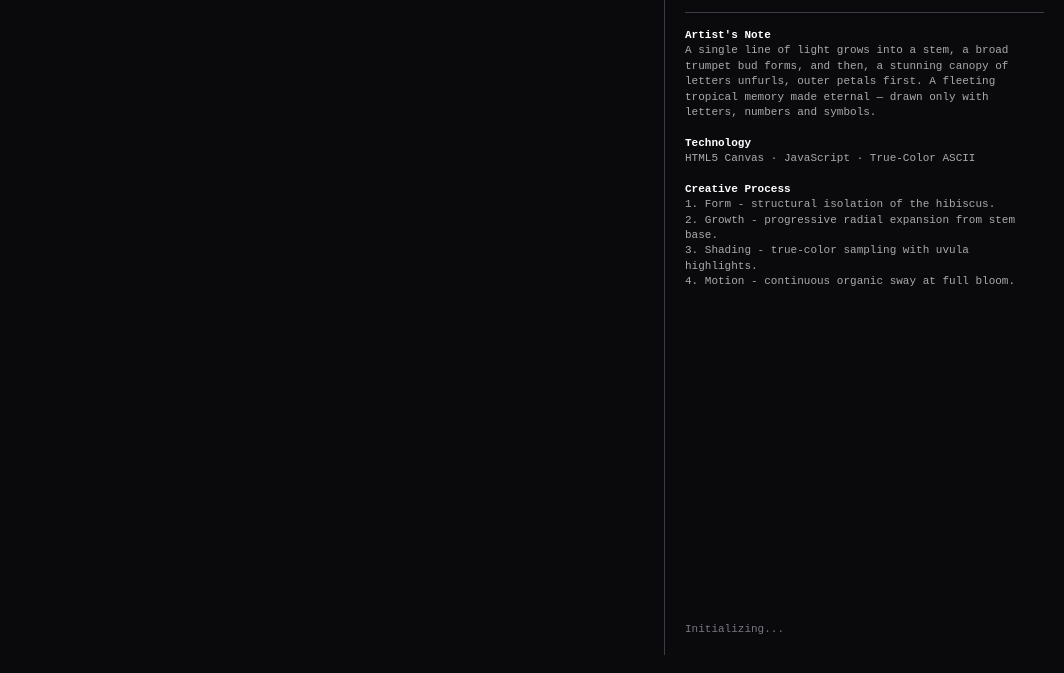
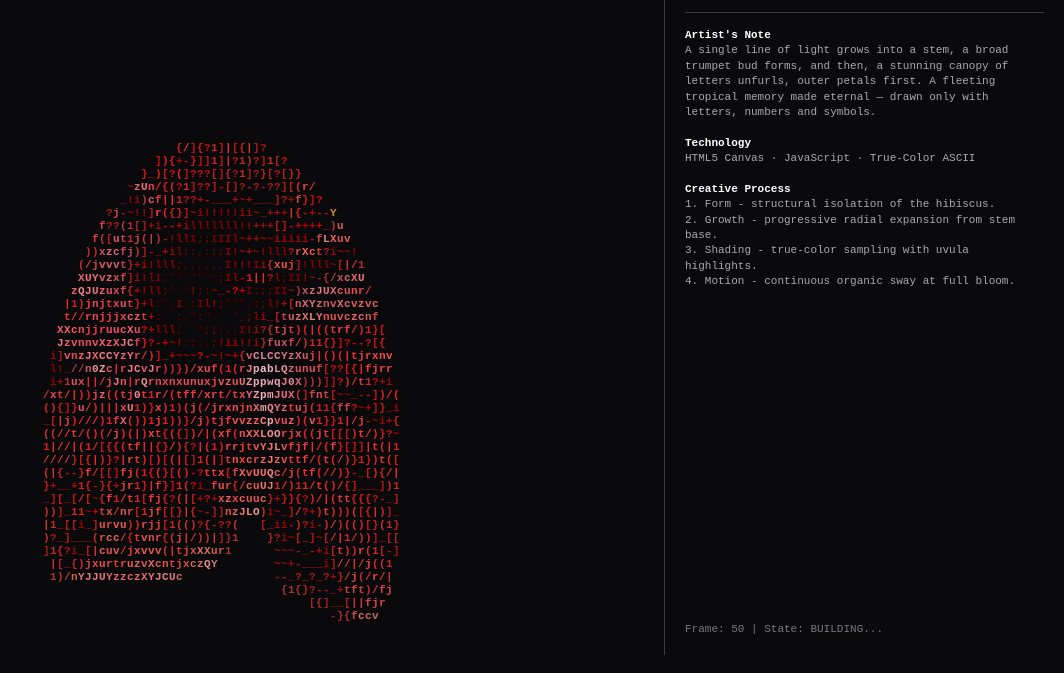
Before and after one commit to JMAJack/ASCII-DEcorations, a plain HTML site: page index.html in a window 1280 px wide. Shown: the part 105-778 px from the top of the page, without its empty margins (216-1280 px from the left). Drawn offline with Linux system fonts and the light colour scheme; animation ran at ten frames a second.

Commit message:
Update index.html

```diff
--- a/index.html
+++ b/index.html
@@ -100,7 +100,7 @@ let img = new Image();
 let imgLoaded = false;
 let baseLum, baseColorData, gridCols, gridRows;
 
-img.src = 'hibiscus_flower_tz clean cut.png'; // Make sure this image is in the same folder
+img.src = '1200px-hibiscus_flower_tz clean cut.png'; // Make sure this image is in the same folder
 
 img.onload = () => {
     imgLoaded = true;
```
